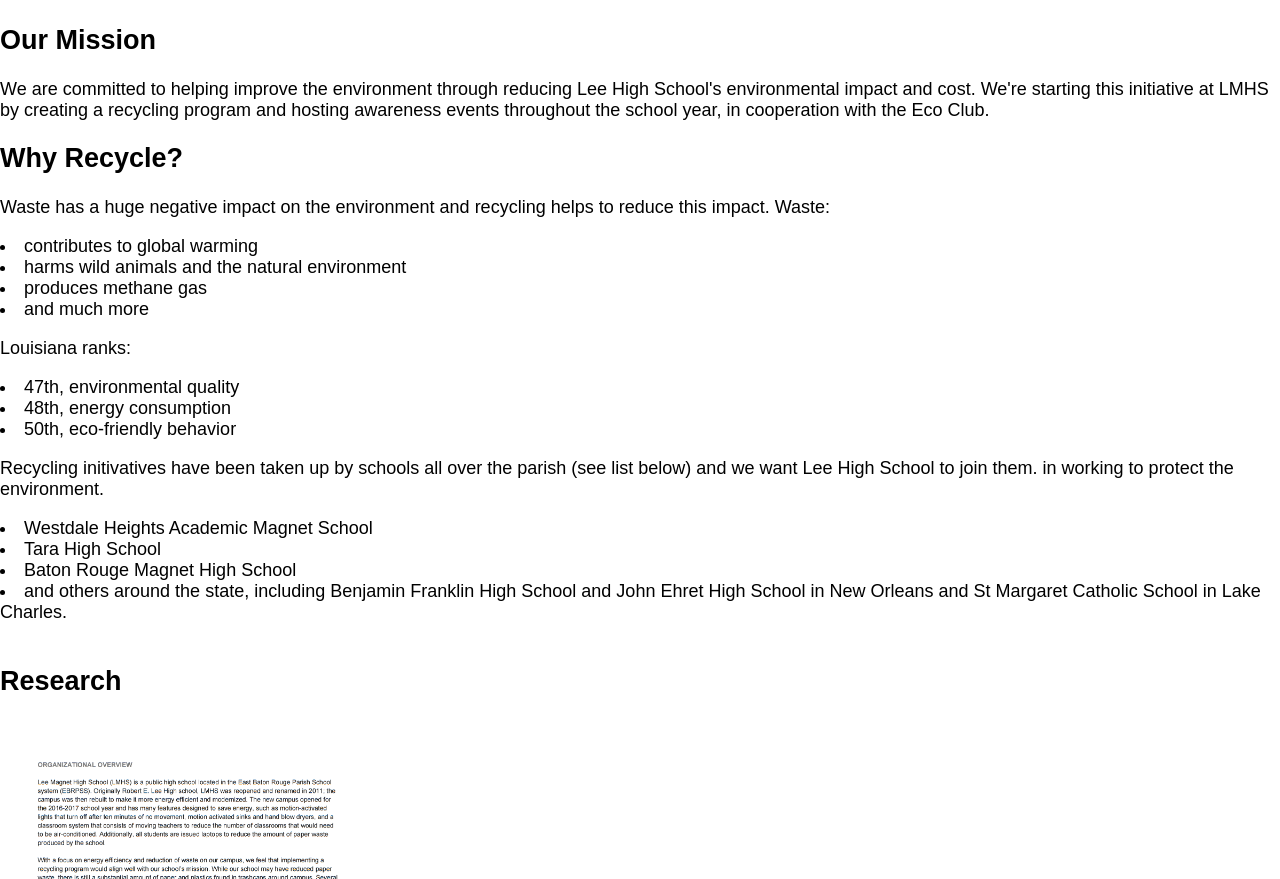
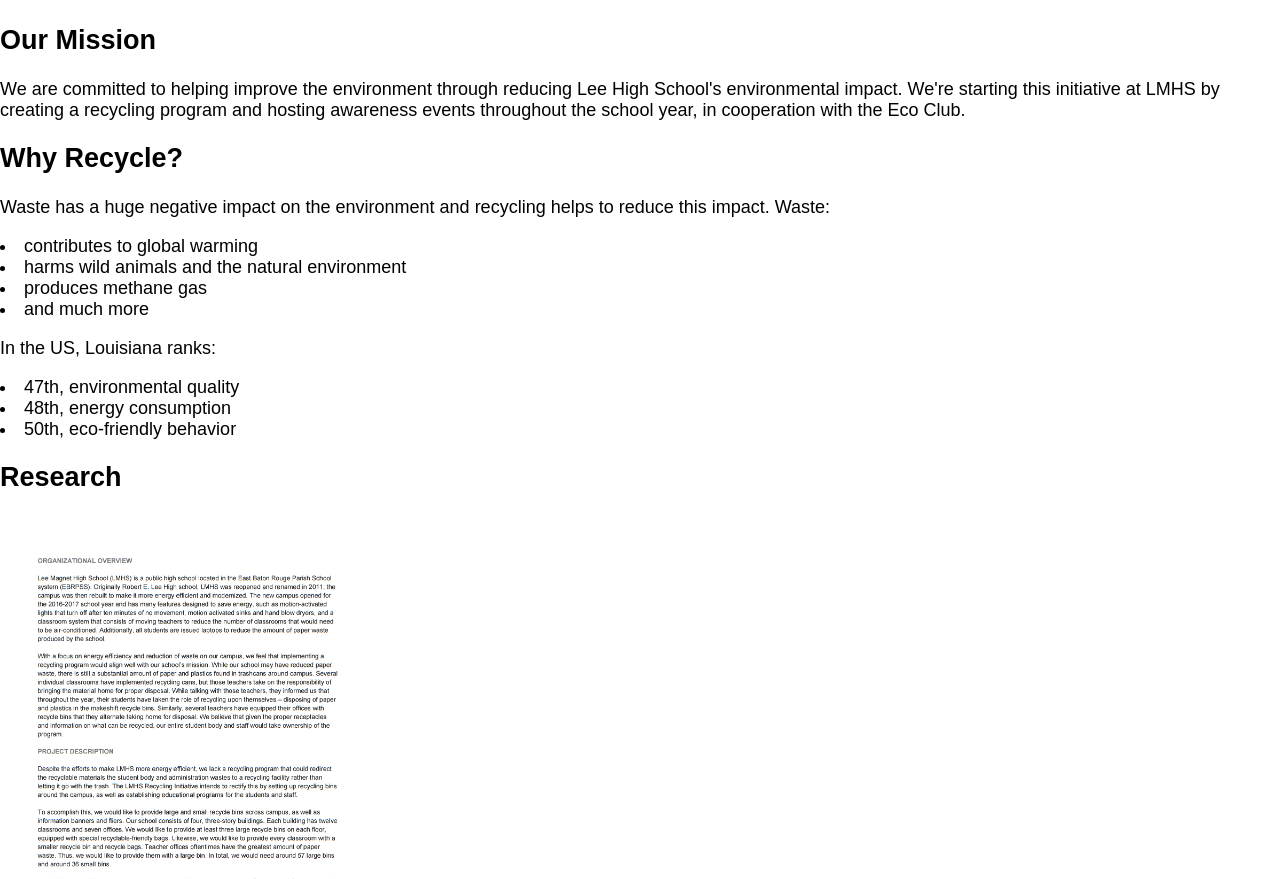
Before and after one commit to topoisomerase/recycling-new, a plain HTML site: page index.html in a window 1280 px wide. Shown: the part 1052-1931 px from the top of the page. Drawn offline with Linux system fonts and the light colour scheme; files whose address does not match are found by name.

Commit message:
Add files via upload

```diff
--- a/index.html
+++ b/index.html
@@ -24,7 +24,7 @@
     <div id="about">
       <article>
       <h2>Our Mission</h2>
-      <p>We are committed to helping improve the environment through reducing Lee High School's environmental impact and cost. We're starting this initiative at LMHS by creating a recycling program and hosting awareness events throughout the school year, in cooperation with the Eco Club.</p>
+      <p>We are committed to helping improve the environment through reducing Lee High School's environmental impact. We're starting this initiative at LMHS by creating a recycling program and hosting awareness events throughout the school year, in cooperation with the Eco Club.</p>
       </article>
       <article>
         <h1>Why Recycle?</h1>
@@ -34,17 +34,18 @@
             <li>harms wild animals and the natural environment</li>
             <li>produces methane gas</li>
             <li>and much more</li></p>
-          <p>Louisiana ranks:
+          <p>In the US, Louisiana ranks:
             <li>47th, environmental quality</li>
             <li>48th, energy consumption</li>
             <li>50th, eco-friendly behavior</li>
           </p>
-          <p>Recycling initivatives have been taken up by schools all over the parish (see list below) and we want Lee High School to join them. in working to protect the environment.
+          <!--<p>Recycling initivatives have been taken up by schools all over the parish (see list below) and we want Lee High School to join them. in working to protect the environment.
             <li>Westdale Heights Academic Magnet School</li>
             <li>Tara High School</li>
             <li>Baton Rouge Magnet High School</li>
             <li>and others around the state, including Benjamin Franklin High School and John Ehret High School in New Orleans and St Margaret Catholic School in Lake Charles.</li>
             <br>
+          -->
           </content>
         </article>
     </div>
```
